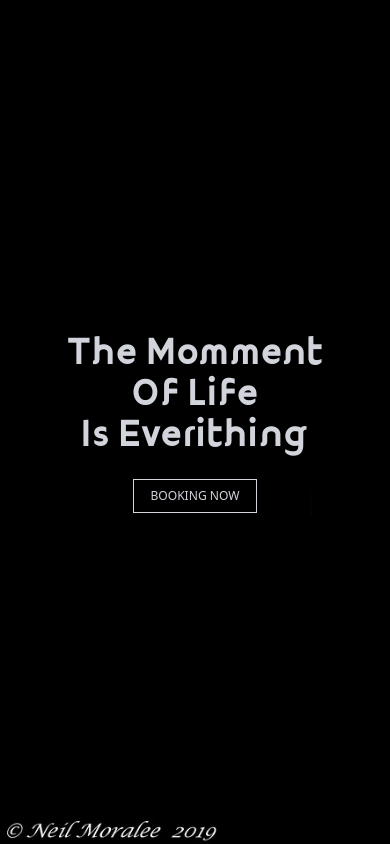
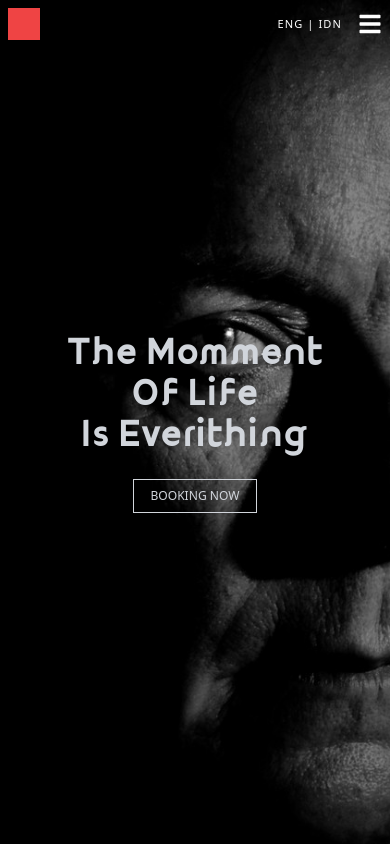
Before and after one commit to ndsanja/mili, a Next.js app: page / in a window 390 px wide. Shown: the top 844 px of the page. Built offline with nearby package versions, Linux system fonts and the light colour scheme.

Commit message:
responsive navbar

```diff
--- a/components/Galery/WeddingPrewedding.tsx
+++ b/components/Galery/WeddingPrewedding.tsx
@@ -3,9 +3,9 @@ import Image from "next/image";
 const WeddingPreweddingGalery = () => {
   return (
     <>
-      <div className="mt-8 mx-2 lg:mx-0">
-        <div className="flex space-x-4 overflow-x-scroll lg:grid grid-cols-4 lg:gap-4 ">
-          <div className="bg-black min-w-[75vw] lg:w-full h-full relative">
+      <div className="mt-8 mx-2 md:mx-0">
+        <div className="flex space-x-4 md:space-x-0 overflow-x-scroll md:grid grid-cols-4 md:gap-4 ">
+          <div className="bg-black min-w-[75vw] md:min-w-0 md:w-full h-full relative">
             <Image
               src="https://images.unsplash.com/photo-1579583764988-3e08c6132d2a?ixid=MnwxMjA3fDB8MHxzZWFyY2h8MXx8d2VkZGluZ3xlbnwwfDJ8MHx8&ixlib=rb-1.2.1&auto=format&fit=crop&w=500&q=60"
               alt="gambar"
@@ -26,7 +26,7 @@ const WeddingPreweddingGalery = () => {
           </div> */}
           </div>
 
-          <div className="bg-black min-w-[75vw] lg:w-full h-full relative">
+          <div className="bg-black min-w-[75vw] md:min-w-0 md:w-full h-full relative">
             <Image
               src="https://images.unsplash.com/photo-1633883504314-3fb2dccd937a?ixid=MnwxMjA3fDB8MHxzZWFyY2h8NTR8fHdlZGRpbmd8ZW58MHwyfDB8fA%3D%3D&ixlib=rb-1.2.1&auto=format&fit=crop&w=500&q=60"
               alt="gambar"
@@ -46,7 +46,7 @@ const WeddingPreweddingGalery = () => {
             </button>
           </div> */}
           </div>
-          <div className="bg-black min-w-[75vw] lg:w-full h-full relative">
+          <div className="bg-black min-w-[75vw] md:min-w-0 md:w-full h-full relative">
             <Image
               src="https://images.unsplash.com/photo-1632266094547-c71688c69d02?ixid=MnwxMjA3fDB8MHxzZWFyY2h8Njh8fHdlZGRpbmd8ZW58MHwyfDB8fA%3D%3D&ixlib=rb-1.2.1&auto=format&fit=crop&w=500&q=60"
               alt="gambar"
@@ -66,7 +66,7 @@ const WeddingPreweddingGalery = () => {
             </button>
           </div> */}
           </div>
-          <div className="bg-black min-w-[75vw] lg:w-full h-full relative">
+          <div className="bg-black min-w-[75vw] md:min-w-0 md:w-full h-full relative">
             <Image
               src="https://images.unsplash.com/flagged/photo-1567205862288-79cadffeed04?ixid=MnwxMjA3fDB8MHxzZWFyY2h8NzF8fHdlZGRpbmd8ZW58MHwyfDB8fA%3D%3D&ixlib=rb-1.2.1&auto=format&fit=crop&w=500&q=60"
               alt="gambar"
--- a/components/Galery/index.tsx
+++ b/components/Galery/index.tsx
@@ -3,7 +3,7 @@ import Image from "next/image";
 const IndexGalery = () => {
   return (
     <>
-      <div className="grid lg:grid-cols-2 gap-2 lg:gap-4 mt-2 lg:mt-4 px-2 lg:px-0">
+      <div className="grid md:grid-cols-2 gap-2 lg:gap-4 mt-2 md:mt-4 px-2 md:px-0">
         <div className="bg-black w-full h-full relative">
           <Image
             src="https://images.unsplash.com/photo-1508435234994-67cfd7690508?ixid=MnwxMjA3fDB8MHxwaG90by1wYWdlfHx8fGVufDB8fHx8&ixlib=rb-1.2.1&auto=format&fit=crop&w=580&q=80"
--- a/components/Header/Hero.tsx
+++ b/components/Header/Hero.tsx
@@ -1,8 +1,8 @@
 const Hero = () => {
   return (
     <>
-      <div className="bg-black h-screen lg:h-[500px] w-full bg-hero bg-cover bg-left-top lg:bg-contain bg-no-repeat flex items-center justify-center lg:justify-end">
-        <div className="flex flex-col items-center justify-center lg:mr-36 space-y-6">
+      <div className="bg-black h-screen md:h-[23em] xl:h-[32em] w-full bg-mobile-hero md:bg-hero bg-cover bg-right-top md:bg-left-top md:bg-contain bg-no-repeat flex items-center justify-center md:justify-end">
+        <div className="flex flex-col items-center justify-center md:mr-12 xl:mr-36 space-y-6">
           <div className="text-headline-large flex flex-col items-center  text-gray-300 font-olicy">
             <h1>The Momment</h1>
             <h1>Of Life</h1>
--- a/components/Header/Nav.tsx
+++ b/components/Header/Nav.tsx
@@ -4,12 +4,46 @@ import {
   FaInstagram,
   FaYoutube,
   FaWhatsapp,
+  FaBars,
 } from "react-icons/fa";
 
+import { useState } from "react";
+
 const Nav = () => {
+  const [navbar, setNavbar] = useState(false);
+
+  if (typeof window !== "undefined") {
+    const changeBackground = () => {
+      if (window.scrollY >= 500) {
+        setNavbar(true);
+      } else {
+        setNavbar(false);
+      }
+    };
+
+    window.addEventListener("scroll", changeBackground);
+  }
+
   return (
     <>
-      <div className="flex-col lg:flex items-center justify-center hidden">
+      <div
+        className={`flex ${
+          !navbar && "md:hidden"
+        } justify-between px-2 py-2 fixed top-0 left-0 right-0 z-40 ${
+          navbar && "bg-black/70 md:flex"
+        }`}
+      >
+        <div className="h-8 w-8 bg-red-500"></div>
+        <div className="flex items-center space-x-4">
+          <div className="uppercase text-label-small text-white tracking-widest font-medium flex items-center justify-start">
+            <h1>eng | idn</h1>
+          </div>
+          <div className="text-white">
+            <FaBars className="w-6 h-6" />
+          </div>
+        </div>
+      </div>
+      <div className="md:flex flex-col  items-center justify-center hidden">
         <div className="grid grid-cols-3 w-full border-b-2 border-black py-6">
           <div className="uppercase text-label-small tracking-widest font-medium flex items-center justify-start">
             <h1>eng | idn</h1>
--- a/components/PreWedding/index.tsx
+++ b/components/PreWedding/index.tsx
@@ -3,7 +3,7 @@ import Image from "next/image";
 const IndexPrewedding = () => {
   return (
     <>
-      <div className="flex flex-col-reverse lg:grid grid-cols-2 lg:gap-4 mt-8 px-2 lg:px-0">
+      <div className="flex flex-col-reverse md:grid grid-cols-2 md:gap-4 mt-8 px-2 md:px-0">
         <div className="bg-black w-full h-full relative">
           <Image
             src="https://images.unsplash.com/photo-1581574208471-4944a12c317c?ixid=MnwxMjA3fDB8MHxzZWFyY2h8ODF8fHdlZGRpbmd8ZW58MHwyfDB8fA%3D%3D&ixlib=rb-1.2.1&auto=format&fit=crop&w=500&q=60"
@@ -24,9 +24,9 @@ const IndexPrewedding = () => {
             </button>
           </div> */}
         </div>
-        <div className="w-full h-full relative border-black lg:border-b">
-          <div className="h-[100vw] lg:h-full flex-col items-center justify-center flex space-y-14">
-            <div className="text-gray-800 text-title-medium lg:text-headline-small flex flex-col items-center font-semibold uppercase tracking-wider space-y-4">
+        <div className="w-full h-full relative border-black md:border-b">
+          <div className="h-[100vw] md:h-full flex-col items-center justify-center flex space-y-14">
+            <div className="text-gray-800 text-title-medium md:text-headline-small flex flex-col items-center font-semibold uppercase tracking-wider space-y-4">
               <h1 className="font-olicy">The Pre wedding</h1>
               <p className="capitalize text-body-small font-normal text-center">
                 is simply dummy text of the printing and typesetting industry.
@@ -35,7 +35,7 @@ const IndexPrewedding = () => {
                 and scrambled
               </p>
             </div>
-            <button className="px-4 py-2 border border-gray-800 text-label-small lg:text-label-large text-gray-800 uppercase tracking-widest">
+            <button className="px-4 py-2 border border-gray-800 text-label-small md:text-label-large text-gray-800 uppercase tracking-widest">
               Special Offers
             </button>
           </div>
--- a/components/Wedding/index.tsx
+++ b/components/Wedding/index.tsx
@@ -3,10 +3,10 @@ import Image from "next/image";
 const IndexWedding = () => {
   return (
     <>
-      <div className="flex flex-col lg:grid lg:grid-cols-2 lg:gap-4 mt-8 px-2 lg:px-0">
-        <div className="w-full h-full relative lg:border-black lg:border-b">
-          <div className="h-[100vw] lg:h-full flex-col items-center justify-center flex space-y-14">
-            <div className="text-gray-800 text-title-medium lg:text-headline-small flex flex-col items-center font-semibold uppercase tracking-wider space-y-4">
+      <div className="flex flex-col md:grid md:grid-cols-2 md:gap-4 mt-8 px-2 md:px-0">
+        <div className="w-full h-full relative md:border-black md:border-b">
+          <div className="h-[100vw] md:h-full flex-col items-center justify-center flex space-y-14">
+            <div className="text-gray-800 text-title-medium md:text-headline-small flex flex-col items-center font-semibold uppercase tracking-wider space-y-4">
               <h1 className="font-olicy">The Wedding</h1>
               <p className="capitalize text-body-small font-normal text-center">
                 is simply dummy text of the printing and typesetting industry.
@@ -15,7 +15,7 @@ const IndexWedding = () => {
                 and scrambled
               </p>
             </div>
-            <button className="px-4 py-2 border border-gray-800 text-label-small lg:text-label-large text-gray-800 uppercase tracking-widest">
+            <button className="px-4 py-2 border border-gray-800 text-label-small md:text-label-large text-gray-800 uppercase tracking-widest">
               Special Offers
             </button>
           </div>
--- a/pages/index.tsx
+++ b/pages/index.tsx
@@ -9,11 +9,11 @@ import IndexWedding from "../components/Wedding";
 const Home: NextPage = () => {
   return (
     <div className="container">
-      <div className="h-full flex flex-col justify-center lg:px-8 pb-14">
+      <div className="h-full flex flex-col justify-center md:px-4 lg:px-8 pb-14">
         <Nav />
         <Hero />
         <IndexGalery />
-        <div className="h-8 border-b border-black mx-2 lg:mx-0"></div>
+        <div className="h-8 border-b border-black mx-2 md:mx-0"></div>
         <IndexWedding />
         <IndexPrewedding />
         <WeddingPreweddingGalery />
--- a/tailwind.config.js
+++ b/tailwind.config.js
@@ -13,6 +13,7 @@ module.exports = {
       backgroundImage: {
         "circle-pattern": "url('/abstract.jpg')",
         hero: "url('/hero.jpg')",
+        "mobile-hero": "url('/mobile-hero.png')",
       },
       animation: {
         "spin-slow": "spin 3s linear infinite",
```
Also changed, not shown: public/mobile-hero.png (added).
